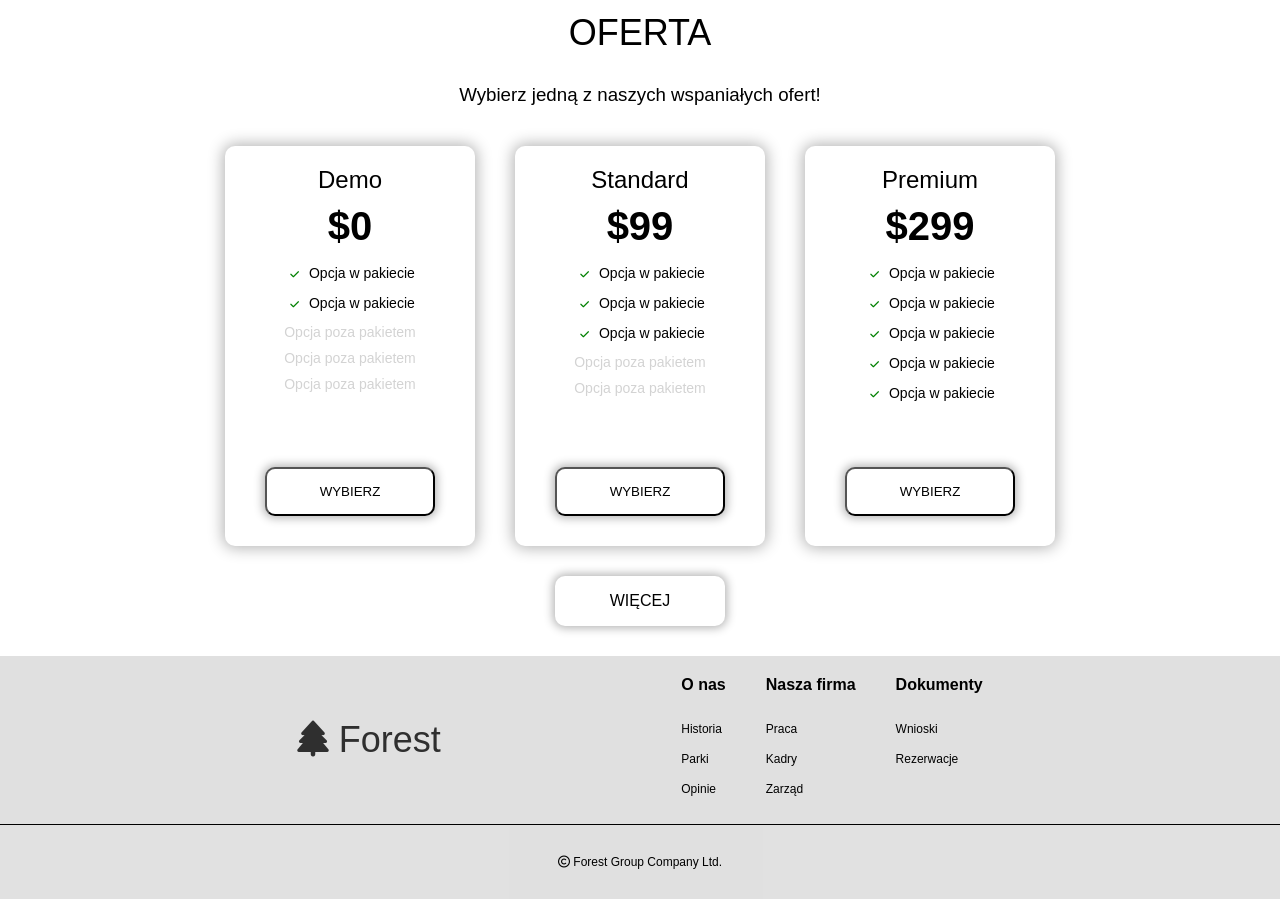
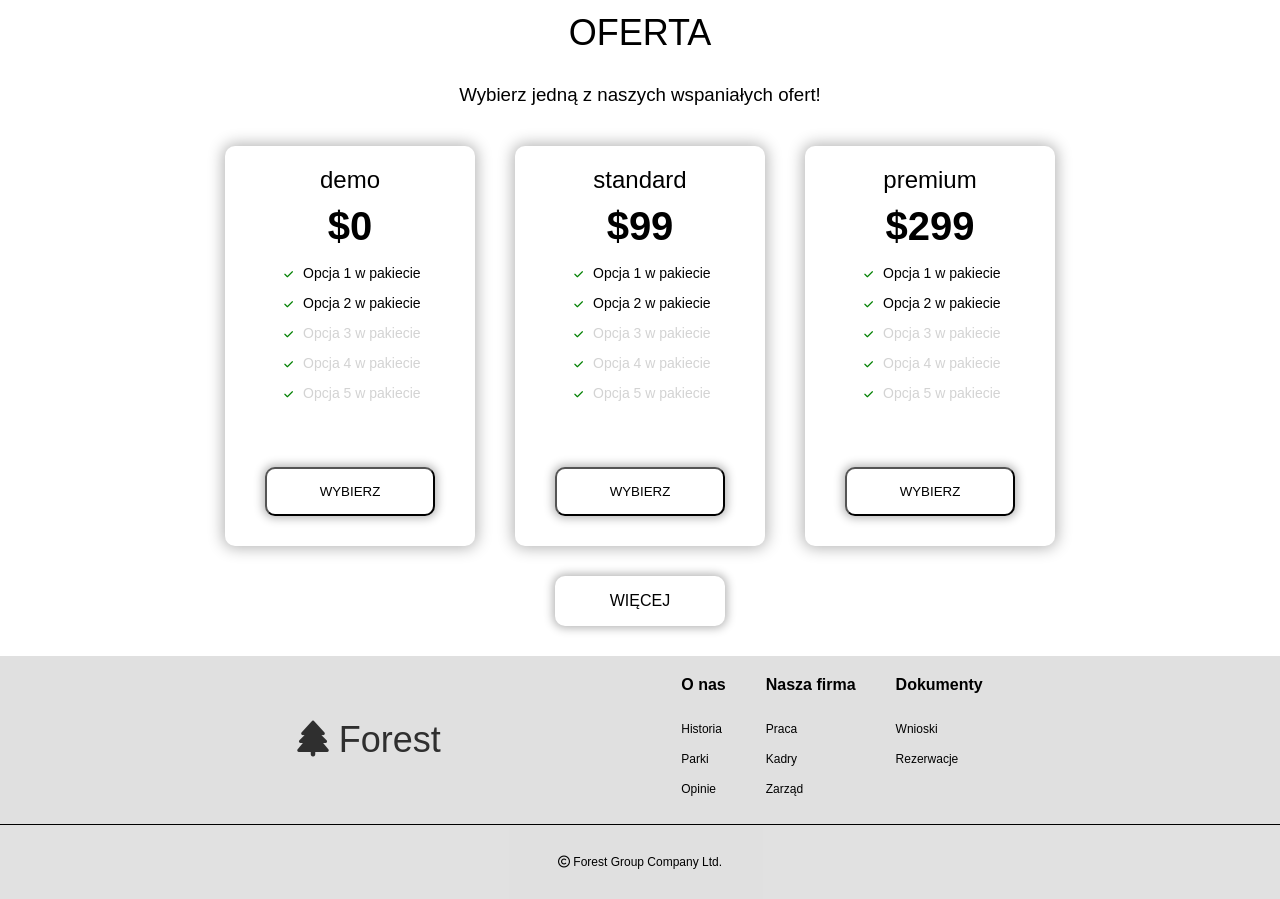
Before and after one commit to nitPawel/forestgroup-react, a React (Create React App) app: page / in a window 1280 px wide. Shown: the part 1460-2359 px from the top of the page. Built offline with nearby package versions, Linux system fonts and the light colour scheme.

Commit message:
added OffersOptions, modified class to className

```diff
--- a/src/components/Footer.js
+++ b/src/components/Footer.js
@@ -1,14 +1,14 @@
 const Footer = () => {
 	return (
 		<footer>
-			<div class='footer-up'>
-				<div class='footer-logo'>
+			<div className='footer-up'>
+				<div className='footer-logo'>
 					<p>
-						<i class='fas fa-tree'></i> Forest
+						<i className='fas fa-tree'></i> Forest
 					</p>
 				</div>
-				<div class='footer-text'>
-					<div class='footer-card'>
+				<div className='footer-text'>
+					<div className='footer-card'>
 						<p>O nas</p>
 						<ul>
 							<li>Historia</li>
@@ -16,7 +16,7 @@ const Footer = () => {
 							<li>Opinie</li>
 						</ul>
 					</div>
-					<div class='footer-card'>
+					<div className='footer-card'>
 						<p>Nasza firma</p>
 						<ul>
 							<li>Praca</li>
@@ -24,7 +24,7 @@ const Footer = () => {
 							<li>Zarząd</li>
 						</ul>
 					</div>
-					<div class='footer-card'>
+					<div className='footer-card'>
 						<p>Dokumenty</p>
 						<ul>
 							<li>Wnioski</li>
@@ -33,12 +33,12 @@ const Footer = () => {
 					</div>
 				</div>
 			</div>
-			<div class='footer-underline'></div>
-			<div class='footer-down'>
+			<div className='footer-underline'></div>
+			<div className='footer-down'>
 				<p>
-					<i class='far fa-copyright'>
+					<i className='far fa-copyright'>
 						{' '}
-						<span class='footer-year'> </span>
+						<span className='footer-year'> </span>
 					</i>{' '}
 					Forest Group Company Ltd.
 				</p>
--- a/src/components/Home.js
+++ b/src/components/Home.js
@@ -2,9 +2,9 @@ const Home = () => {
     return (
 
         <section id="home">
-            <div class="hero-img">
-                <div class="hero-shadow"></div>
-                <div class="hero-text">
+            <div className="hero-img">
+                <div className="hero-shadow"></div>
+                <div className="hero-text">
                     <p>Forest Group</p>
                     <h1>Najpiękniejszy park w Twojej okolicy!</h1>
                 </div>
--- a/src/components/NavBar.js
+++ b/src/components/NavBar.js
@@ -1,47 +1,47 @@
 const NavBar = () => {
 	return (
-		<nav class='nav'>
-			<div class='nav-desktop'>
-				<div class='nav-logo'>
-					<p class='nav-text'>
-						<i class='fas fa-tree'></i>Forest
+		<nav className='nav'>
+			<div className='nav-desktop'>
+				<div className='nav-logo'>
+					<p className='nav-text'>
+						<i className='fas fa-tree'></i>Forest
 					</p>
 				</div>
-				<div class='nav-links'>
-					<a href='#home' class='nav-bar'>
+				<div className='nav-links'>
+					<a href='#home' className='nav-bar'>
 						Home
 					</a>
-					<a href='#about-us' class='nav-bar'>
+					<a href='#about-us' className='nav-bar'>
 						O nas
 					</a>
-					<a href='#offers' class='nav-bar'>
+					<a href='#offers' className='nav-bar'>
 						Oferta
 					</a>
-					<a href='contact.html' class='nav-bar'>
+					<a href='contact.html' className='nav-bar'>
 						Kontakt
 					</a>
 				</div>
-				<button class='bars'>
-					<i class='fas fa-bars'></i>
+				<button className='bars'>
+					<i className='fas fa-bars'></i>
 				</button>
 			</div>
-			<div class='nav-mobile active'>
-				<div class='nav-logo--mobile'>
-					<p class='nav-text--mobile'>
-						<i class='fas fa-tree'></i>Forest
+			<div className='nav-mobile active'>
+				<div className='nav-logo--mobile'>
+					<p className='nav-text--mobile'>
+						<i className='fas fa-tree'></i>Forest
 					</p>
 				</div>
-				<div class='nav-links--mobile'>
-					<a href='#home' class='nav-bar--mobile'>
+				<div className='nav-links--mobile'>
+					<a href='#home' className='nav-bar--mobile'>
 						Home
 					</a>
-					<a href='#about-us' class='nav-bar--mobile'>
+					<a href='#about-us' className='nav-bar--mobile'>
 						O nas
 					</a>
-					<a href='#offers' class='nav-bar--mobile'>
+					<a href='#offers' className='nav-bar--mobile'>
 						Oferta
 					</a>
-					<a href='contact.html' class='nav-bar--mobile'>
+					<a href='contact.html' className='nav-bar--mobile'>
 						Kontakt
 					</a>
 				</div>
--- a/src/components/Offers.js
+++ b/src/components/Offers.js
@@ -1,70 +1,32 @@
+// import OffersBox from './OffersBox'
+import { offers } from '../data'
+import OffersOptions from './OffersOptions'
+
 const Offers = () => {
 	return (
 		<section id='offers'>
-			<div class='offers-text'>
+			<div className='offers-text'>
 				<h2>oferta</h2>
 				<h3>Wybierz jedną z naszych wspaniałych ofert!</h3>
 			</div>
-			<div class='offers-boxes'>
-				<div class='box'>
-					<p class='box-name'>Demo</p>
-					<p class='box-price'>$0</p>
-					<div class='box-options'>
-						<p>
-							<i class='fas fa-check'></i>Opcja w pakiecie
-						</p>
-						<p>
-							<i class='fas fa-check'></i>Opcja w pakiecie
-						</p>
-						<p class='unactive'>Opcja poza pakietem</p>
-						<p class='unactive'>Opcja poza pakietem</p>
-						<p class='unactive'>Opcja poza pakietem</p>
-					</div>
-					<button class='box-button'>Wybierz</button>
-				</div>
-				<div class='box'>
-					<p class='box-name'>Standard</p>
-					<p class='box-price'>$99</p>
-					<div class='box-options'>
-						<p>
-							<i class='fas fa-check'></i>Opcja w pakiecie
-						</p>
-						<p>
-							<i class='fas fa-check'></i>Opcja w pakiecie
-						</p>
-						<p>
-							<i class='fas fa-check'></i>Opcja w pakiecie
-						</p>
-						<p class='unactive'>Opcja poza pakietem</p>
-						<p class='unactive'>Opcja poza pakietem</p>
-					</div>
-					<button class='box-button'>Wybierz</button>
-				</div>
-				<div class='box'>
-					<p class='box-name'>Premium</p>
-					<p class='box-price'>$299</p>
-					<div class='box-options'>
-						<p>
-							<i class='fas fa-check'></i>Opcja w pakiecie
-						</p>
-						<p>
-							<i class='fas fa-check'></i>Opcja w pakiecie
-						</p>
-						<p>
-							<i class='fas fa-check'></i>Opcja w pakiecie
-						</p>
-						<p>
-							<i class='fas fa-check'></i>Opcja w pakiecie
-						</p>
-						<p>
-							<i class='fas fa-check'></i>Opcja w pakiecie
-						</p>
-					</div>
-					<button class='box-button'>Wybierz</button>
-				</div>
+			<div className='offers-boxes'>
+				{offers.map(offer => {
+					const { key, name, price } = offer
+
+					return (
+						<div className='box' key={key}>
+							<p className='box-name'>{name}</p>
+							<p className='box-price'>${price}</p>
+							<div className='box-options'>
+								<OffersOptions />
+							</div>
+							<button className='box-button'>Wybierz</button>
+						</div>
+					)
+				})}
 			</div>
-			<div class='more-btn'>
-				<div class=' box-button more-btn'>
+			<div className='more-btn'>
+				<div className=' box-button more-btn'>
 					<a href='offers.html'>Więcej </a>
 				</div>
 			</div>
--- /dev/null
+++ b/src/components/OffersOptions.js
@@ -0,0 +1,17 @@
+import { offers, offersOptions } from '../data'
+
+const OffersOptions = () => {
+	console.log(offers.active)
+
+	return (
+		<>
+			{offersOptions.map(offer => {
+				const { key, style, option} = offer;
+
+				return <p key={key} className={style}><i className='fas fa-check'></i>{option}</p>
+			})}
+		</>
+	)
+}
+
+export default OffersOptions
--- /dev/null
+++ b/src/data.js
@@ -0,0 +1,38 @@
+export const offers = [
+	{
+		key: 1,
+		name: 'demo',
+		price: 0,
+	},
+	{ key: 2, name: 'standard', price: 99 },
+	{ key: 3, name: 'premium', price: 299 },
+]
+export const offersOptions = [
+	{
+		key: 1,
+		option: 'Opcja 1 w pakiecie',
+		style: '',
+	},
+	{
+		key: 2,
+		option: 'Opcja 2 w pakiecie',
+		style: '',
+	},
+	{
+		key: 3,
+		option: 'Opcja 3 w pakiecie',
+		style: 'unactive',
+	},
+	{
+		key: 4,
+		option: 'Opcja 4 w pakiecie',
+		style: 'unactive',
+	},
+	{
+		key: 5,
+		option: 'Opcja 5 w pakiecie',
+		style: 'unactive',
+	},
+]
+
+// {option1: 'Opcja 1 w pakiecie', option2: 'Opcja 2 w pakiecie'}
```
